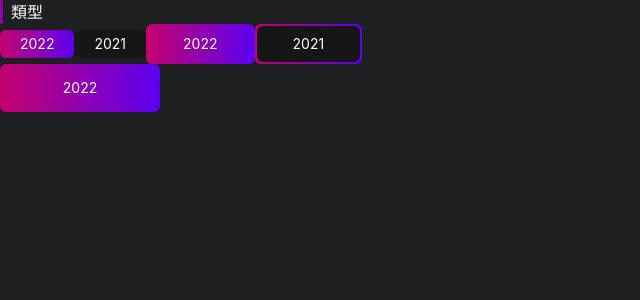
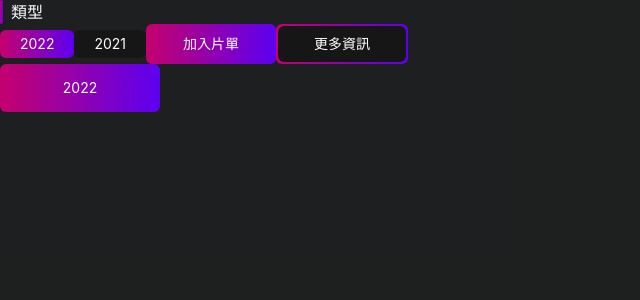
Before and after one commit to dingdingdingliu/movieProject, a Next.js app: page / in a window 1280 px wide. Shown: the top 300 px of the page, without its empty margins (0-640 px from the left). Built offline with nearby package versions, Linux system fonts and the light colour scheme.

Commit message:
Feat: create button components

```diff
--- a/pages/index.tsx
+++ b/pages/index.tsx
@@ -8,8 +8,8 @@ const IndexPage: NextPage = () => {
 			<SectionTitle title="類型"/>
 			<ColorChangeButton buttonTitle="2022" styleSize="sm" isActive={true}/>
 			<ColorChangeButton buttonTitle="2021" styleSize="sm" isActive={false}/>
-			<ColorChangeBorderButton buttonTitle="2022" isActive={true}/>
-			<ColorChangeBorderButton buttonTitle="2021" isActive={false}/>
+			<ColorChangeBorderButton buttonTitle="加入片單" isActive={true}/>
+			<ColorChangeBorderButton buttonTitle="更多資訊" isActive={false}/>
 			<div className="w-40 h-12">
 				<ColorButton buttonTitle="2022"/>
 			</div>
```
